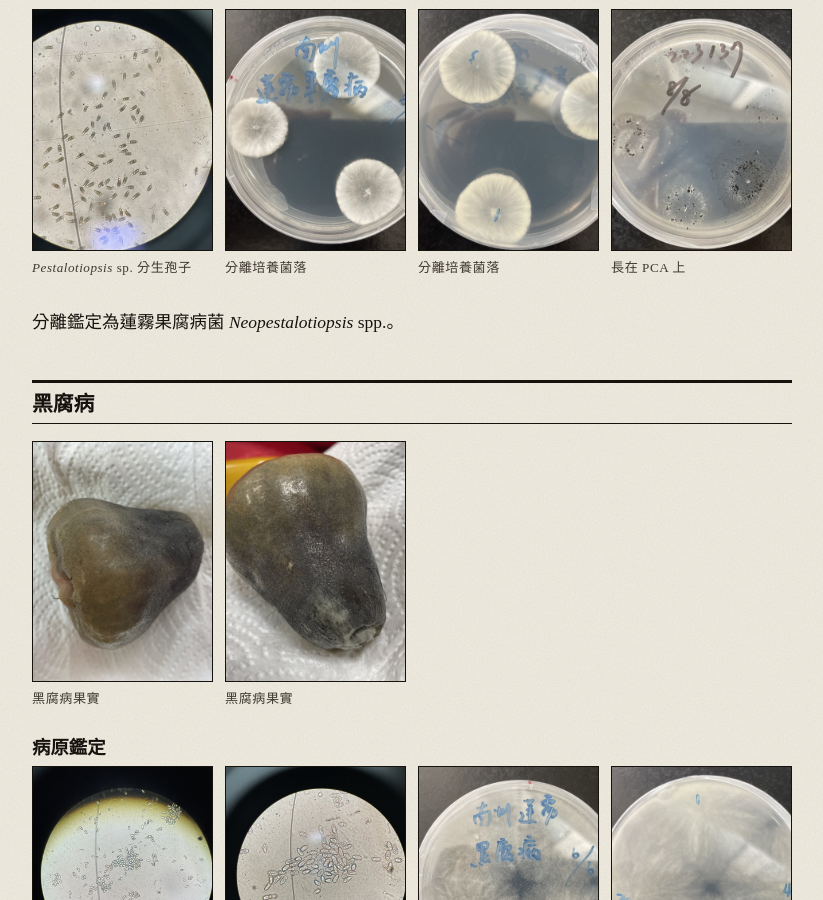
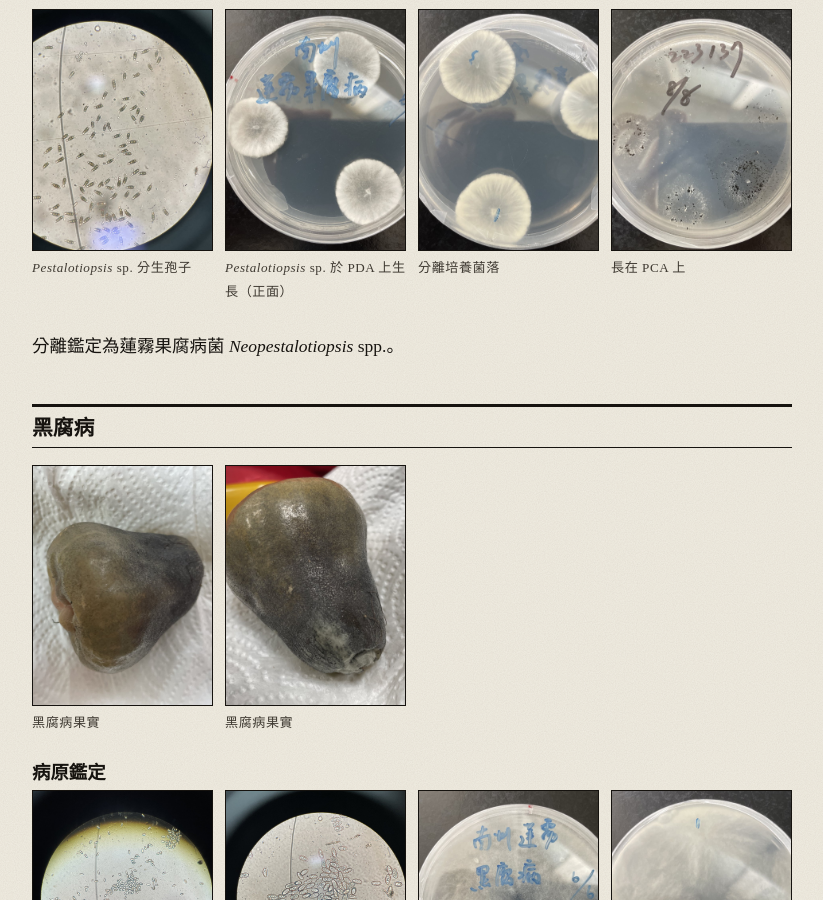
Before and after one commit to laijianren/laijianren.github.io, a Jekyll site: the page built from _cases/2023-06-02-nanzhou-wax-apple-fruit-rot.md, in a window 1280 px wide and 900 px high, scrolled down 1611 px. Shown: the whole window, without its empty margins (228-1051 px from the left). Built offline with Jekyll 4.4.1, drawn with Linux system fonts in a browser that asks for light colours; some web fonts are replaced.

Commit message:
南州蓮霧：PDA 菌落圖說
Co-Authored-By: Claude Opus 5.5 (1M context) <noreply@anthropic.com>
Claude-Session: https://claude.ai/code/session_01XJGjkT6ynprrpQ61onDbZk

```diff
--- a/_cases/2023-06-02-nanzhou-wax-apple-fruit-rot.md
+++ b/_cases/2023-06-02-nanzhou-wax-apple-fruit-rot.md
@@ -22,7 +22,7 @@ cover_caption: 果腐病果實
 
 <div class="photo-grid">
 <figure class="photo"><img src="/assets/cases/2023-06-02-nanzhou-wax-apple/07.jpg" alt="顯微鏡下的分生孢子"><figcaption><em>Pestalotiopsis</em> sp. 分生孢子</figcaption></figure>
-<figure class="photo"><img src="/assets/cases/2023-06-02-nanzhou-wax-apple/08.jpg" alt="培養皿上的白色菌落"><figcaption>分離培養菌落</figcaption></figure>
+<figure class="photo"><img src="/assets/cases/2023-06-02-nanzhou-wax-apple/08.jpg" alt="培養皿上的白色菌落"><figcaption><em>Pestalotiopsis</em> sp. 於 PDA 上生長（正面）</figcaption></figure>
 <figure class="photo"><img src="/assets/cases/2023-06-02-nanzhou-wax-apple/09.jpg" alt="培養皿上的白色菌落"><figcaption>分離培養菌落</figcaption></figure>
 <figure class="photo"><img src="/assets/cases/2023-06-02-nanzhou-wax-apple/10.jpg" alt="PCA 培養基上產生黑色孢子堆"><figcaption>長在 PCA 上</figcaption></figure>
 </div>
```
